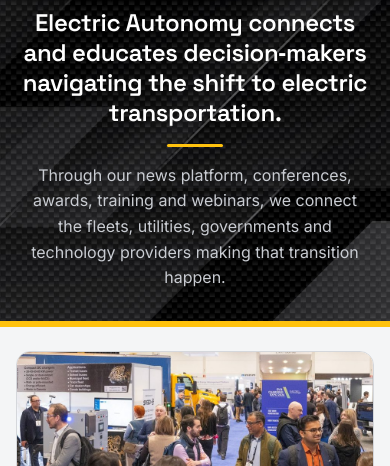
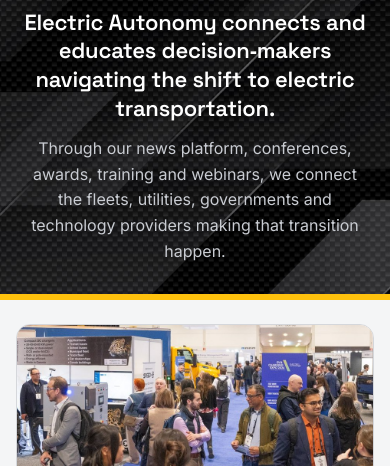
Before and after one commit to arcascent/electricautonomy.com, a plain HTML site: page index.html in a window 390 px wide. Shown: the part 149-615 px from the top of the page. Drawn offline with Linux system fonts and the light colour scheme.

Commit message:
Header intro: switch from option C to option B (#13)
Claude-Session: https://claude.ai/code/session_01H3EZ3VkxEYGHW8qz5mFyam

Co-authored-by: Claude <noreply@anthropic.com>

```diff
--- a/index.html
+++ b/index.html
@@ -32,7 +32,6 @@
 <header class="site-header">
   <h1 id="main-logo"><img src="assets/logos/electric-autonomy-trimmed.svg" alt="Electric Autonomy" width="560" height="133"></h1>
   <p class="deck">Electric Autonomy connects and educates decision&#8209;makers navigating the shift to electric transportation.</p>
-  <span class="deck-rule" aria-hidden="true"></span>
   <p class="deck-rest">Through our news platform, conferences, awards, training and webinars, we connect the fleets, utilities, governments and technology providers making that transition happen.</p>
 </header>
 
--- a/styles.css
+++ b/styles.css
@@ -42,18 +42,17 @@ h1, h2, p { margin: 0; }
   color: #E4E6EA;
 }
 
-/* Intro: a bold "deck" sentence, a short gold rule, then the supporting paragraph */
+/* Intro: a bold "deck" sentence on its own line, then the supporting paragraph (option B) */
 .site-header p.deck {
   font-family: "Space Grotesk", Inter, sans-serif;
   font-weight: 600;
-  font-size: 32px;
-  line-height: 1.25;
-  letter-spacing: -0.015em;
+  font-size: 28px;
+  line-height: 1.3;
+  letter-spacing: -0.01em;
   color: #FFF;
-  max-width: 860px;
+  max-width: 820px;
 }
-.deck-rule { display: block; width: 56px; height: 3px; background: #FFC20D; border-radius: 2px; margin: -12px 0; }
-.site-header p.deck-rest { font-size: 17px; line-height: 1.6; color: #C9CCD2; max-width: 700px; }
+.site-header p.deck-rest { font-size: 18px; line-height: 1.6; color: #C9CCD2; max-width: 720px; margin-top: -16px; }
 
 /* Compact logo bar (60% of the header logo), fixed to the top while scrolling */
 .logo-bar {
@@ -305,9 +304,8 @@ html { scroll-behavior: smooth; }
 @media (max-width: 760px) {
   .site-header { padding: 50px 20px 30px; gap: 24px; }
   .site-header p { font-size: 17px; }
-  .site-header p.deck { font-size: 24px; }
-  .deck-rule { margin: -8px 0; }
-  .site-header p.deck-rest { font-size: 16px; }
+  .site-header p.deck { font-size: 22px; }
+  .site-header p.deck-rest { font-size: 16px; margin-top: -10px; }
   .programs { padding: 24px 16px; }
   .card-grid { grid-template-columns: minmax(0, 1fr); gap: 24px; }
   .card { padding-bottom: 32px; }
```
Also changed, not shown: 1 other file.
